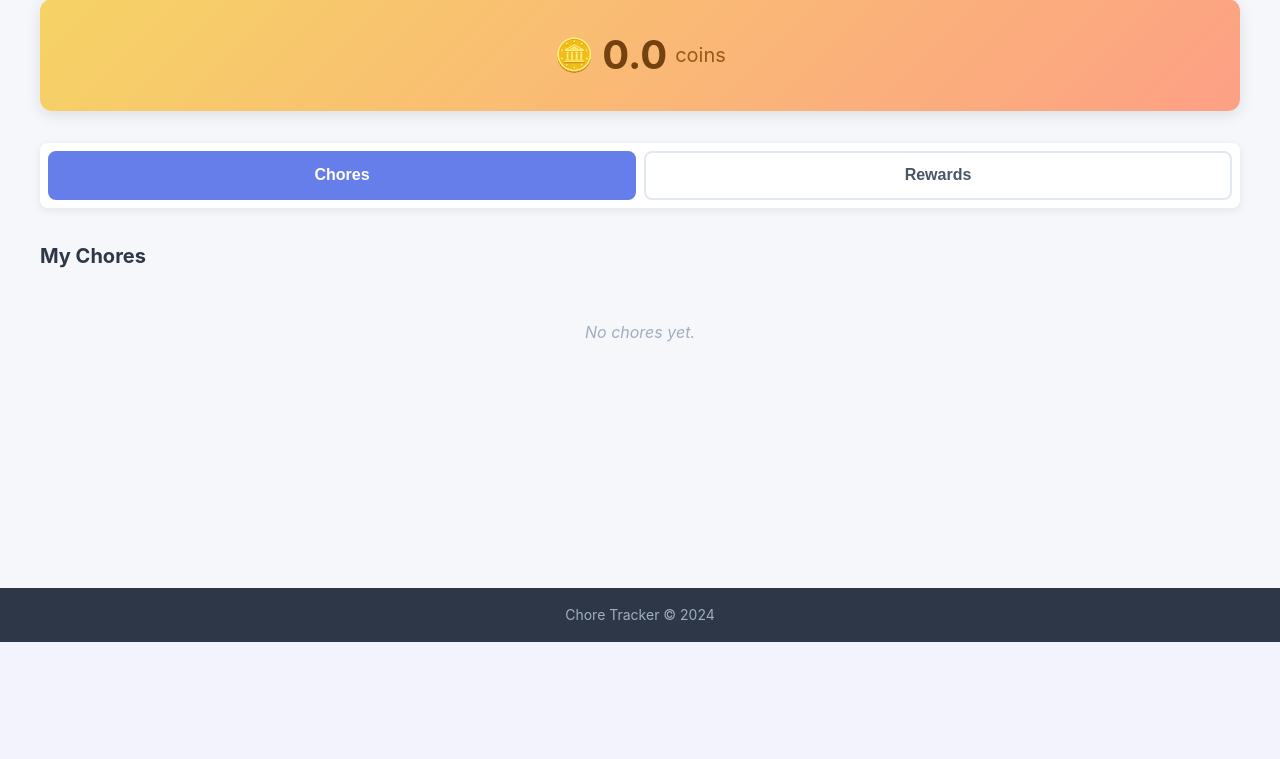
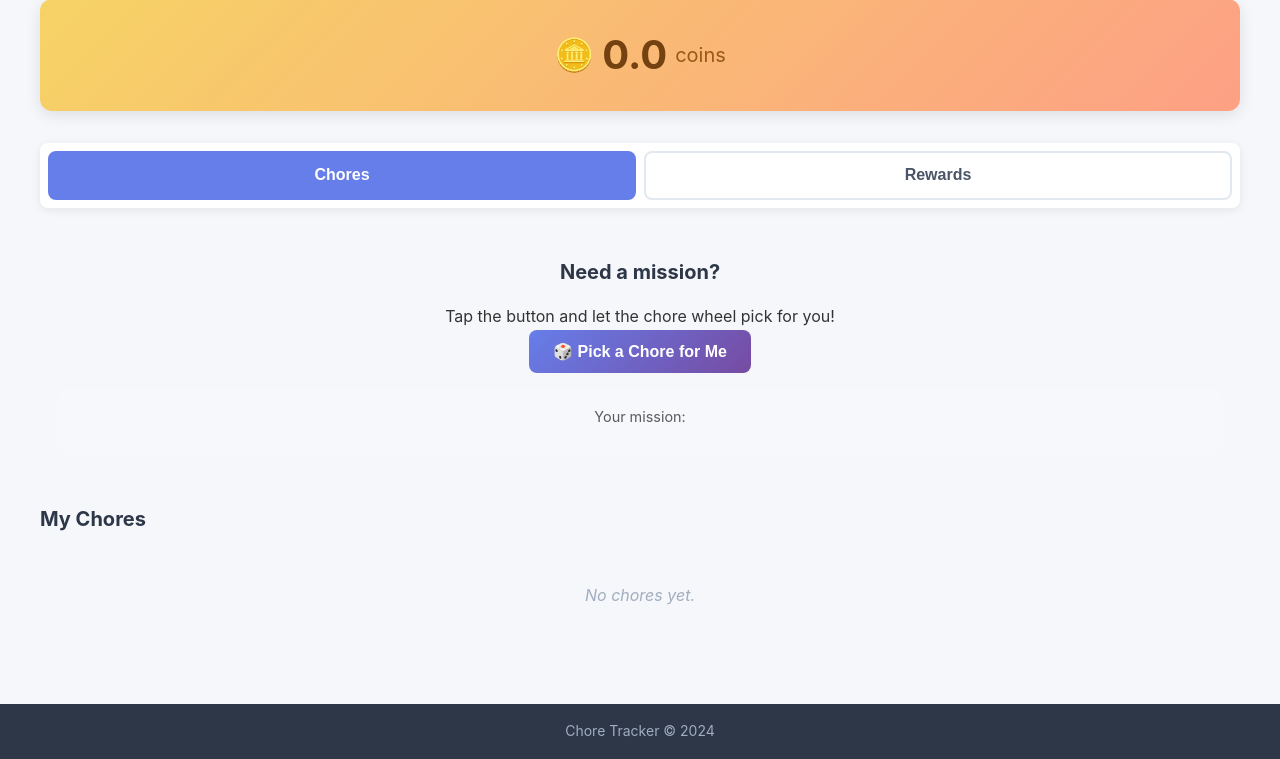
Before and after one commit to xyciasav/child-chore-app, a FastAPI app: page /kid in a window 1280 px wide. Shown: the part 158-917 px from the top of the page. Before the commit the page ends 800 px from the top, so only its background shows below. Run offline with FastAPI, Linux system fonts and the light colour scheme; data comes from the database, SQL or seed files in the repository; data that the repository does not hold is empty.

Commit message:
Add random chore spinner

```diff
--- a/app/static/styles.css
+++ b/app/static/styles.css
@@ -852,3 +852,46 @@ footer {
         padding: 1.5rem;
     }
 }
+
+.spinner-box {
+    text-align: center;
+    padding: 1rem;
+}
+
+.random-chore-result {
+    margin-top: 1rem;
+    padding: 1rem;
+    border-radius: 1rem;
+    background: rgba(255, 255, 255, 0.12);
+    display: grid;
+    gap: 0.35rem;
+}
+
+.random-chore-result .random-label {
+    font-size: 0.9rem;
+    opacity: 0.8;
+}
+
+.random-chore-result strong {
+    font-size: 1.4rem;
+}
+
+.is-picked-chore {
+    animation: pickedChorePulse 0.45s ease-in-out 4;
+    outline: 4px solid currentColor;
+    outline-offset: 4px;
+}
+
+@keyframes pickedChorePulse {
+    0% {
+        transform: scale(1);
+    }
+
+    50% {
+        transform: scale(1.04);
+    }
+
+    100% {
+        transform: scale(1);
+    }
+}
--- a/app/templates/kid_dashboard.html
+++ b/app/templates/kid_dashboard.html
@@ -20,6 +20,24 @@
     </nav>
 
     <div id="kid-chores" class="kid-tab-content active">
+    <!-- Random Chore Spinner -->
+    <section class="section">
+        <div class="spinner-box">
+            <h2>Need a mission?</h2>
+            <p>Tap the button and let the chore wheel pick for you!</p>
+
+            <button type="button" class="btn btn-primary" id="random-chore-btn">
+                🎲 Pick a Chore for Me
+            </button>
+
+            <div id="random-chore-result" class="random-chore-result" hidden>
+                <span class="random-label">Your mission:</span>
+                <strong id="random-chore-title"></strong>
+                <span id="random-chore-room"></span>
+            </div>
+        </div>
+    </section>
+
     <!-- Active Chores Section -->
     <section class="section">
         <h2>My Chores</h2>
@@ -28,7 +46,7 @@
         <h3 class="room-heading">{{ group.room }}</h3>
         <div class="chore-grid">
             {% for chore in group.chores %}
-            <div class="chore-card">
+            <div class="chore-card" data-chore-title="{{ chore.title }}" data-chore-room="{{ group.room }}">
                 <h3>{{ chore.title }}</h3>
                 <p class="chore-description">{{ chore.description }}</p>
                 <div class="chore-reward">{{ chore.coin_value }} 🪙</div>
@@ -294,5 +312,39 @@ document.addEventListener('keydown', event => {
         closeConfirmModal();
     }
 });
+
+const randomChoreButton = document.getElementById('random-chore-btn');
+const randomChoreResult = document.getElementById('random-chore-result');
+const randomChoreTitle = document.getElementById('random-chore-title');
+const randomChoreRoom = document.getElementById('random-chore-room');
+
+if (randomChoreButton) {
+    randomChoreButton.addEventListener('click', () => {
+        const choreCards = Array.from(document.querySelectorAll('.chore-card'));
+
+        if (!choreCards.length) {
+            return;
+        }
+
+        const pickedCard = choreCards[Math.floor(Math.random() * choreCards.length)];
+        const title = pickedCard.dataset.choreTitle || pickedCard.querySelector('h3').textContent.trim();
+        const room = pickedCard.dataset.choreRoom || '';
+
+        randomChoreTitle.textContent = title;
+        randomChoreRoom.textContent = room ? `📍 ${room}` : '';
+        randomChoreResult.hidden = false;
+
+        pickedCard.scrollIntoView({
+            behavior: 'smooth',
+            block: 'center'
+        });
+
+        pickedCard.classList.add('is-picked-chore');
+
+        setTimeout(() => {
+            pickedCard.classList.remove('is-picked-chore');
+        }, 1800);
+    });
+}
 </script>
 {% endblock %}
```
